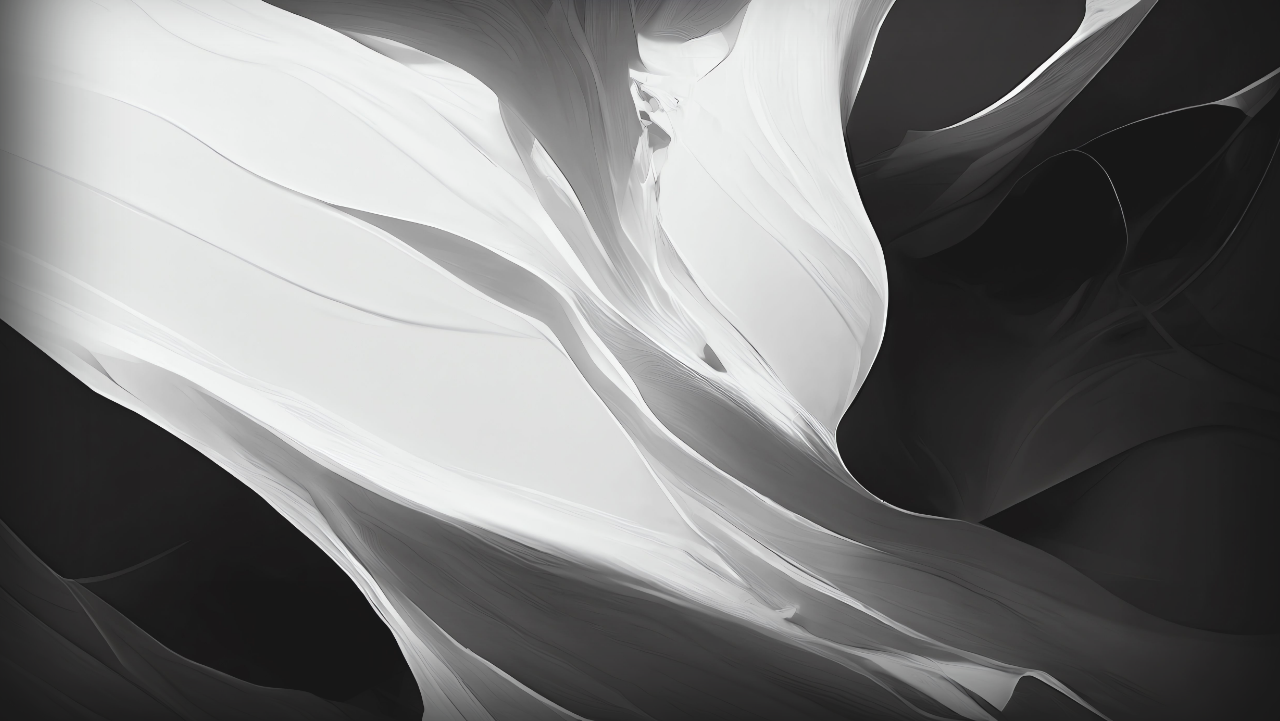
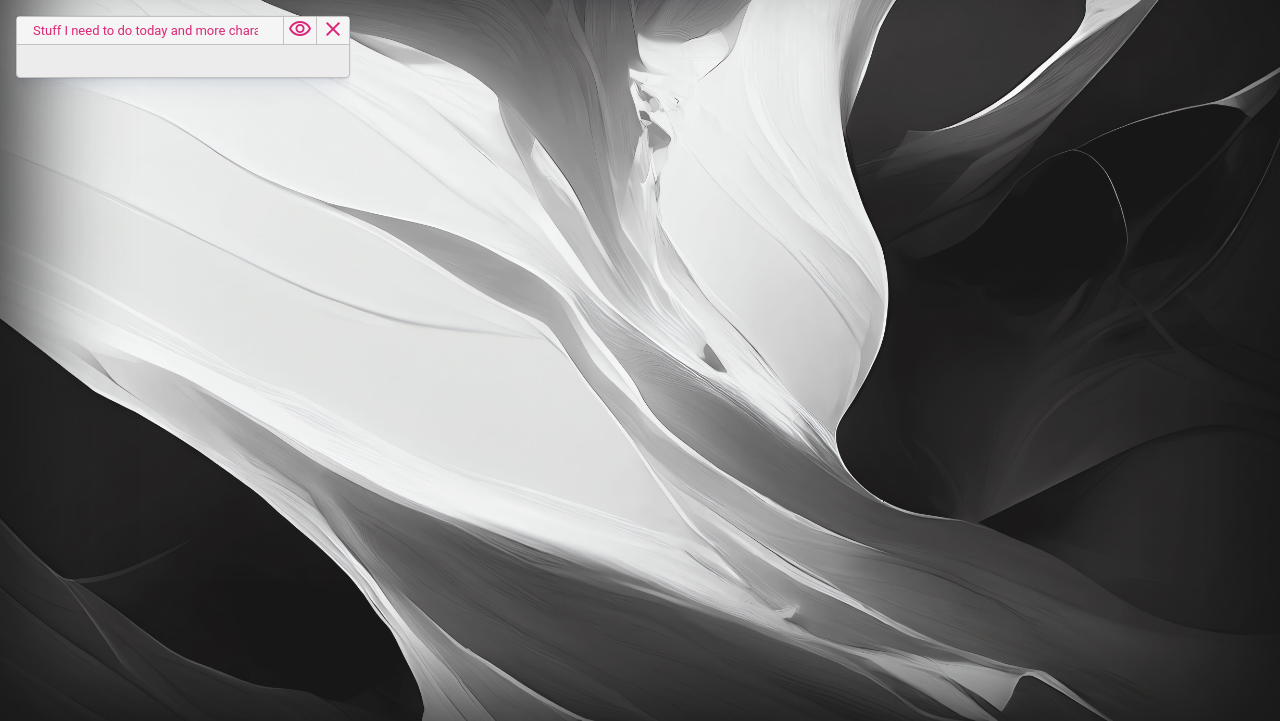
Before and after one commit to becausecannotbeblank/to-do-list, a website built with webpack: page src/template.html in a window 1280 px wide. Shown: the part 79-800 px from the top of the page. Built offline with nearby package versions, Linux system fonts and the light colour scheme.

Commit message:
Rolled back some deletion.

```diff
--- a/src/styles.css
+++ b/src/styles.css
@@ -125,6 +125,66 @@ button:hover{
     padding: 1rem;
 }
 
+.list-container{
+    border: 1px solid rgb(196, 193, 193);
+    border-radius: 4px;
+    background-color: var(--list-bg-color);
+    box-shadow: rgba(14, 63, 126, 0.04) 0px 0px 0px 1px, rgba(42, 51, 69, 0.04) 0px 1px 1px -0.5px, rgba(42, 51, 70, 0.04) 0px 3px 3px -1.5px, rgba(42, 51, 70, 0.04) 0px 6px 6px -3px, rgba(14, 63, 126, 0.04) 0px 12px 12px -6px, rgba(14, 63, 126, 0.04) 0px 24px 24px -12px;
+}
+
+.list-content{
+    display: flex;
+    flex-direction: column;
+    overflow: hidden;
+    width: 300px;
+    padding: 1rem;
+    gap: 1rem;
+}
+
+.list-taskbar{
+    margin: 0;
+    display: flex;
+    padding-left: 1rem;
+    flex-direction: row;
+    justify-content: space-between;
+    align-items: center;
+    border-bottom: 1px solid rgb(196, 193, 193);
+    background-color: whitesmoke;
+}
+
+.title{
+    width: 225px;
+    display: inline-block;
+    overflow: hidden;
+    white-space: nowrap;
+    text-overflow: ellipsis;
+}
+
+.list-taskbar-options{
+    display: flex;
+    flex-direction: row;
+    justify-content: space-between;
+    align-items: center;
+}
+
+.list-taskbar-options > button{
+    margin: 0;
+    padding: 0rem .25rem;
+    border-style: none;
+    border-left: 1px solid rgb(196, 193, 193);
+    border-radius: 0;
+}
+
+.add-entry{
+    display: flex;
+    flex-direction: row;
+    justify-content: flex-start;
+    align-items: center;
+    border: 1px solid rgb(196, 193, 193);
+    border-radius: 4px;
+    gap: 1rem;
+}
+
 footer{
     box-sizing: border-box;
     padding: 1rem;
--- a/src/template.html
+++ b/src/template.html
@@ -26,7 +26,22 @@
 
 
         <div id="content"> <!--render everything in here-->
+            <div class="list-container">
+                <div class="list-taskbar">
+                    <div class="title"><p>Stuff I need to do today and more characters and stuff.</p></div>
 
+                    <div class="list-taskbar-options">
+                        <button><span class="material-symbols-outlined">visibility</span></button>
+
+                        <button><span class="material-symbols-outlined">close</span></button>
+                    </div>
+                </div>
+
+                <div class="list-content">
+
+                </div>
+
+            </div>
         </div>
 
         <footer></footer>
```
